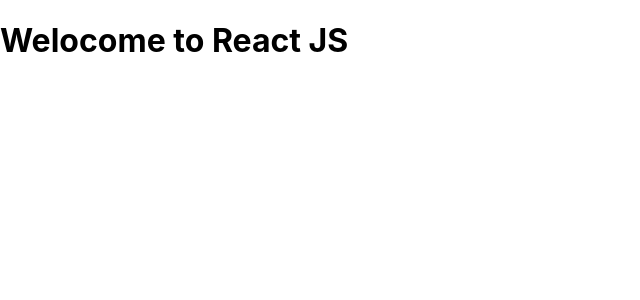
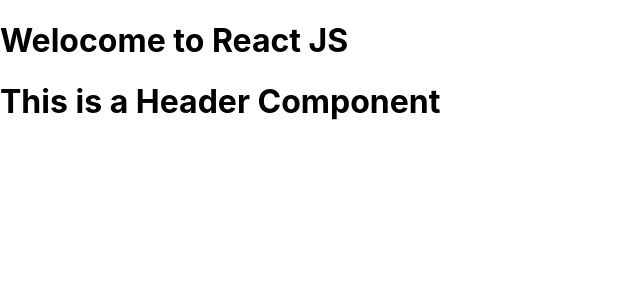
Before and after one commit to karthickvkumar/Jasvir_Training, a React (Create React App) app in the folder learning-react/: page / in a window 1280 px wide. Shown: the top 300 px of the page, without its empty margins (0-640 px from the left). Built offline with nearby package versions, Linux system fonts and the light colour scheme.

Commit message:
class component

```diff
--- a/learning-react/src/App.js
+++ b/learning-react/src/App.js
@@ -1,8 +1,10 @@
+import HeaderComponent from "./components/header";
 
 function App() {
   return (
     <div>
       <h1>Welocome to React JS</h1>
+      <HeaderComponent></HeaderComponent>
     </div>
   );
 }
--- /dev/null
+++ b/learning-react/src/components/header.js
@@ -0,0 +1,14 @@
+import React, {Component} from "react";
+
+class HeaderComponent extends Component{
+
+  render(){
+    return(
+      <div>
+        <h1>This is a Header Component</h1>
+      </div>
+    )
+  }
+}
+
+export default HeaderComponent;
```
